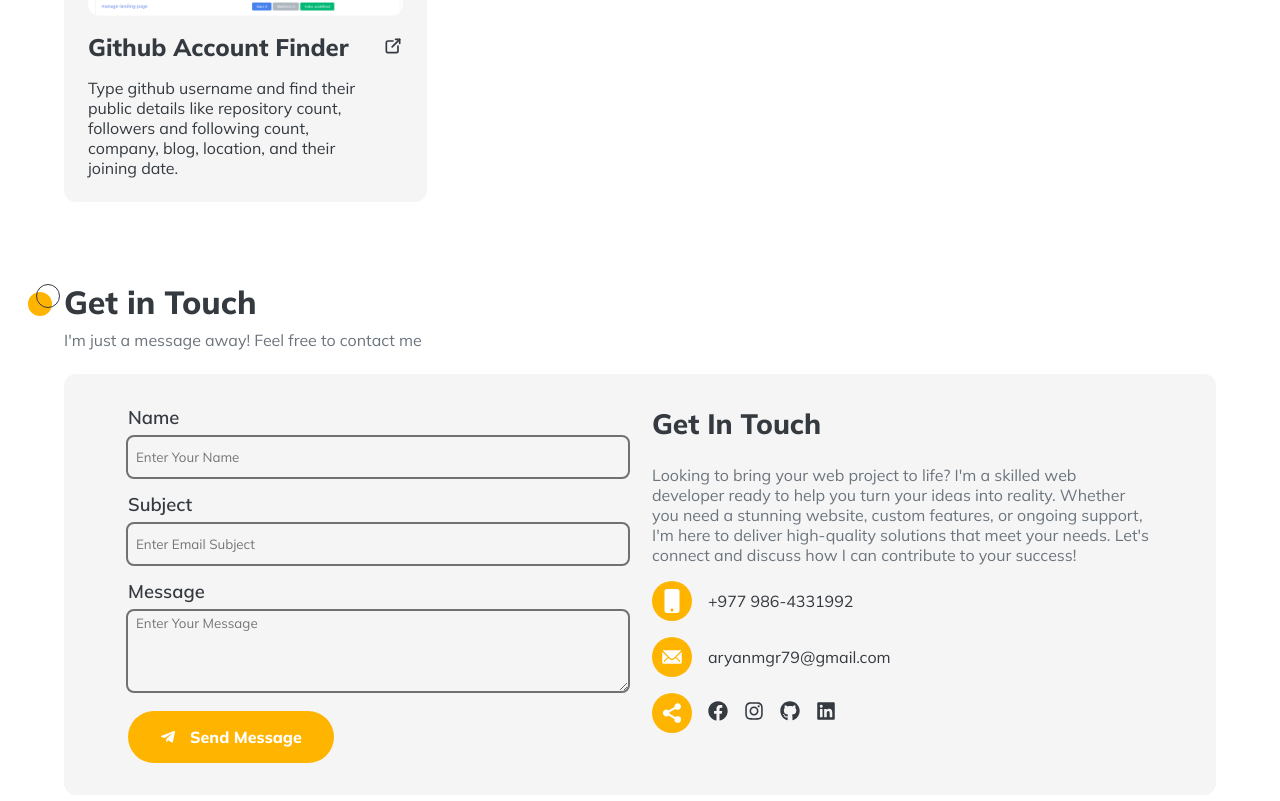
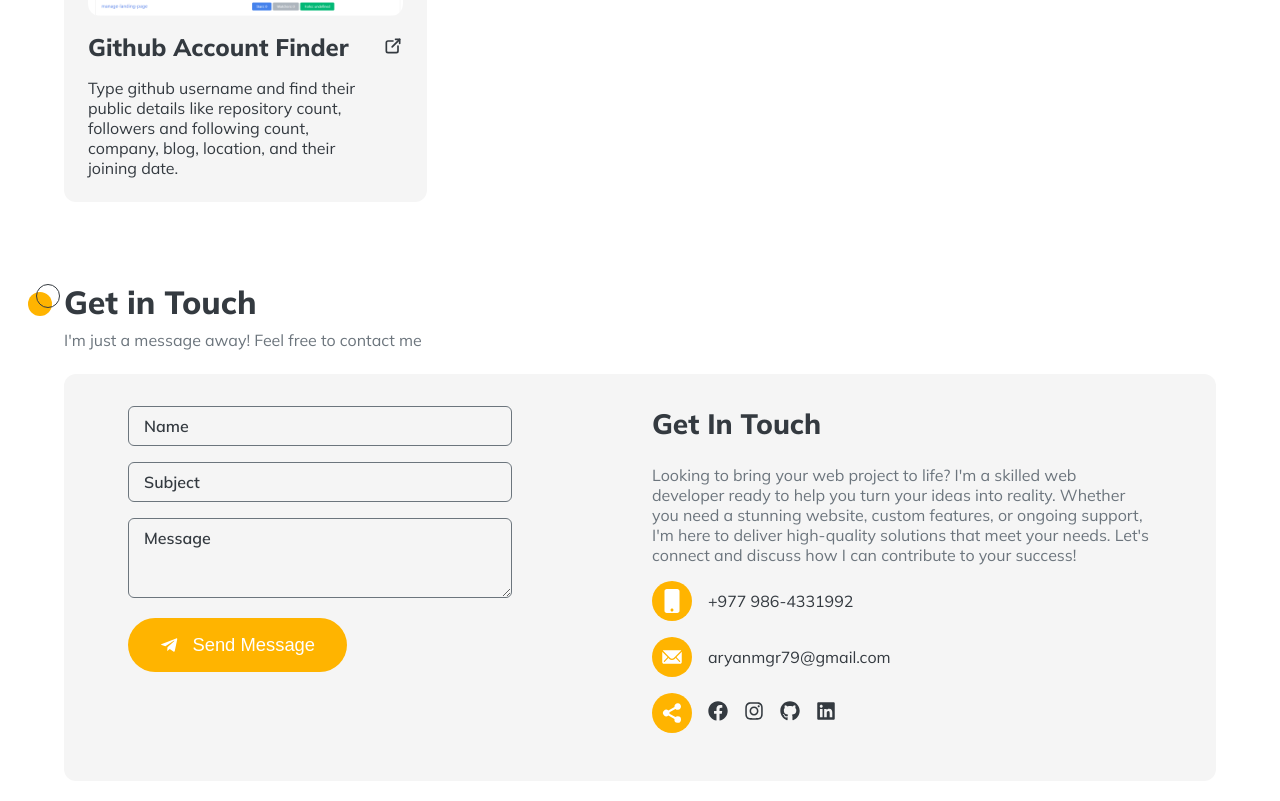
Before and after one commit to aryan-79/Portfolio, a Next.js app: page / in a window 1280 px wide. Shown: the part 4407-5208 px from the top of the page. Built offline with nearby package versions, Linux system fonts and the light colour scheme.

Commit message:
feat: on contact form submit open mailto link in new tab and change input style

```diff
--- a/components/Contact.tsx
+++ b/components/Contact.tsx
@@ -13,17 +13,22 @@ import { IoShareSocialSharp } from "react-icons/io5";
 import Animated from "./Animated";
 
 const ContactSection = () => {
-  const [formData, setFormData] = useState({
-    name: "",
-    subject: "",
-    message: "",
-  });
+  const [name, setName] = useState("");
+  const [subject, setSubject] = useState("");
+  const [message, setMessage] = useState("");
 
   const createMailToLink = () => {
-    const { subject, message } = formData;
-    const email = "aryanmgr79@gmail.com";
-    const mailtoLink = `mailto:${email}?subject=${subject}&body=${message}`;
-    return mailtoLink;
+    const sub = encodeURIComponent(subject);
+    const body = encodeURIComponent(message);
+    return `mailto:aryanmgr79@gmail.com?subject=${sub}&body=${body}`;
+  };
+
+  const handleSubmit = (e: React.FormEvent) => {
+    e.preventDefault();
+    if (!name || !subject || !message) {
+      return;
+    }
+    window.open(createMailToLink(), "_blank");
   };
   return (
     <section id="contact" className="content-wrapper">
@@ -37,49 +42,37 @@ const ContactSection = () => {
       </Animated>
 
       <div className="card contact">
-        <form>
-          <div>
-            <label htmlFor="name">Name</label>
+        <form onSubmit={handleSubmit}>
+          <FloatingLabelInput label="Name">
             <input
               type="text"
               name="name"
-              id="name"
-              placeholder="Enter Your Name"
-              value={formData.name}
-              onChange={(e) =>
-                setFormData({ ...formData, name: e.target.value })
-              }
+              value={name}
+              onChange={(e) => setName(e.target.value)}
+              required
             />
-          </div>
-          <div>
-            <label htmlFor="subject">Subject</label>
+          </FloatingLabelInput>
+          <FloatingLabelInput label="Subject">
             <input
               type="text"
               name="subject"
-              id="subject"
-              placeholder="Enter Email Subject"
-              value={formData.subject}
-              onChange={(e) =>
-                setFormData({ ...formData, subject: e.target.value })
-              }
+              value={subject}
+              onChange={(e) => setSubject(e.target.value)}
+              required
             />
-          </div>
-          <div>
-            <label htmlFor="message">Message</label>
+          </FloatingLabelInput>
+          <FloatingLabelInput label="Message">
             <textarea
               name="message"
-              id="message"
-              placeholder="Enter Your Message"
-              value={formData.message}
-              onChange={(e) =>
-                setFormData({ ...formData, message: e.target.value })
-              }
+              value={message}
+              onChange={(e) => setMessage(e.target.value)}
+              required
             />
-          </div>
-          <Link href={createMailToLink()} className="btn">
+          </FloatingLabelInput>
+          <button className="btn">
             <FaTelegramPlane />
             Send Message
-          </Link>
+          </button>
         </form>
 
         <div className="get-in-touch">
@@ -140,3 +133,30 @@ const ContactSection = () => {
 };
 
 export default ContactSection;
+
+interface FloatingLabelInputProps {
+  label: string;
+  children: React.ReactElement;
+}
+
+function FloatingLabelInput({ label, children }: FloatingLabelInputProps) {
+  const id = React.useId();
+  const child = React.Children.only(children);
+
+  return (
+    <div className="floating-label-input">
+      <div className="floating-label-input__wrapper">
+        {React.cloneElement(child, {
+          id,
+          placeholder: label,
+          className: `floating-label-input__input ${
+            child.props.className || ""
+          }`,
+        })}
+        <label htmlFor={id} className="floating-label-input__label">
+          {label}
+        </label>
+      </div>
+    </div>
+  );
+}
--- a/styles/globals.scss
+++ b/styles/globals.scss
@@ -156,29 +156,60 @@ a {
   }
 }
 
-input,
-textarea {
+.floating-label-input {
+  position: relative;
   width: 100%;
-  background-color: transparent;
-  font-family: var(--font-mulish);
-  color: var(--color);
-  padding: 0.25rem 0.5rem;
-  border: none;
-  outline: 2px solid var(--outline-color);
+  max-width: 24rem;
 
-  &:focus,
-  &:focus-visible {
+  &__wrapper {
+    position: relative;
+  }
+
+  &__input {
+    background-color: var(--foreground);
+    width: 100%;
+    height: 2.5rem;
+    padding: 0.5rem 0.75rem;
+    border: 1px solid var(--text-secondary);
+    border-radius: 0.375rem;
     outline: none;
-    box-shadow: 0 0 0 3px var(--yellow);
+    transition: border-color 0.2s ease;
+    color: var(--color);
+
+    &::placeholder {
+      color: transparent;
+    }
+
+    &:focus {
+      border-color: #6b7280;
+    }
   }
-}
 
-input {
-  height: 2.5rem;
-}
+  &__label {
+    position: absolute;
+    left: 0.5rem;
+    top: -0.5rem;
+    padding: 0 0.25rem;
+    font-size: 0.75rem;
+    transition: all 0.2s ease;
+  }
 
-textarea {
-  height: 5rem;
+  &__input:placeholder-shown + &__label {
+    top: 0.65rem;
+    left: 0.75rem;
+    font-size: 1rem;
+  }
+
+  &__input:not(:placeholder-shown) + &__label,
+  &__input:focus + &__label {
+    top: -0.5rem;
+    left: 0.5rem;
+    font-size: 0.75rem;
+    background-color: var(--foreground);
+  }
+  textarea {
+    height: 5rem;
+  }
 }
 
 @media screen and (max-width: 769px) {
```
